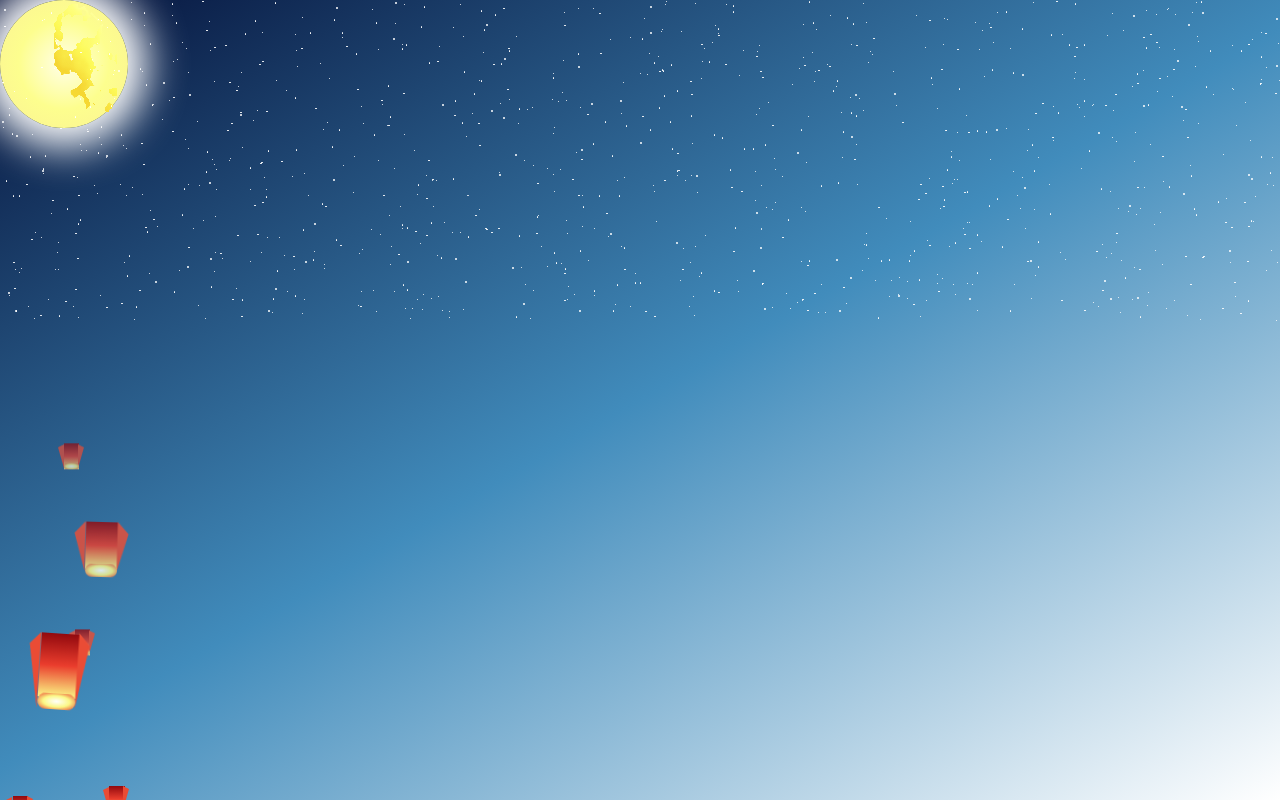
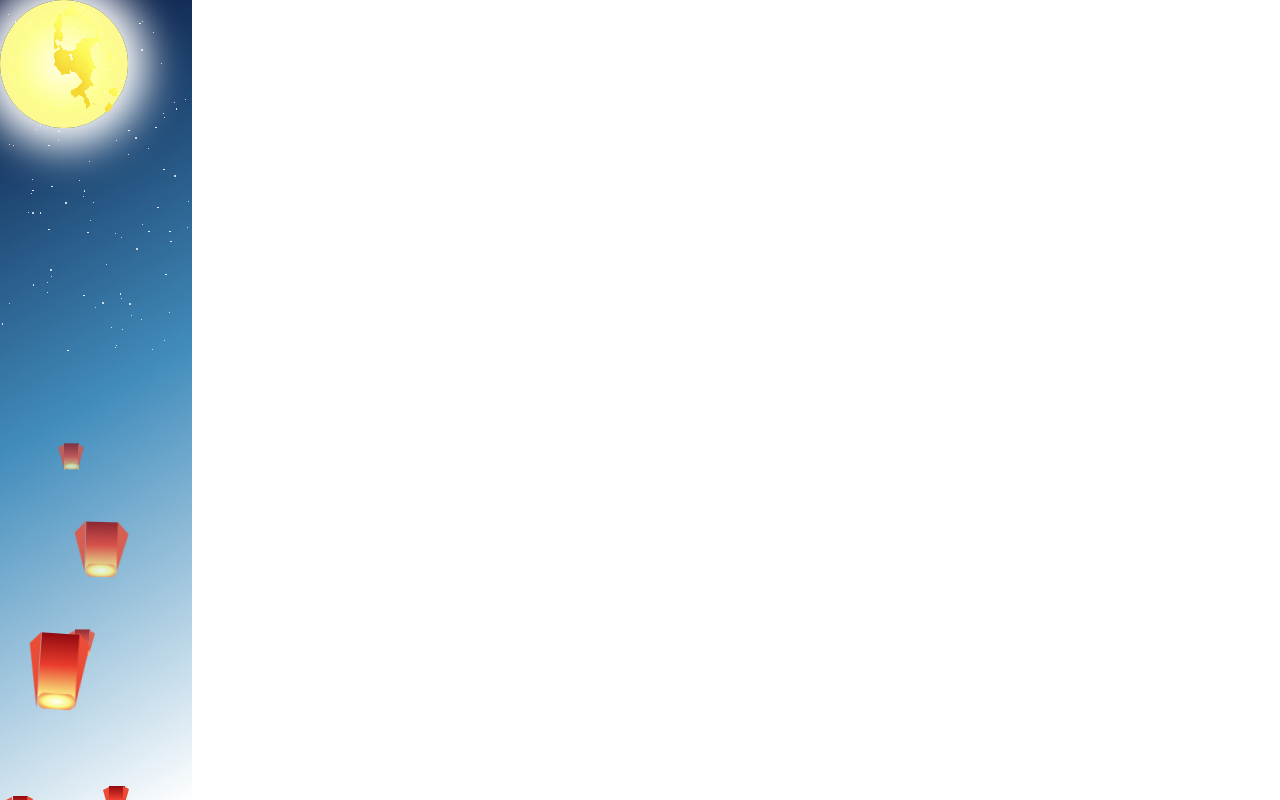
Before and after one commit to zhengxianyu/Mid-autumn, a plain HTML site: page index.html in a window 1280 px wide. Drawn offline with nearby package versions, Linux system fonts and the light colour scheme.

```diff
--- a/index.css
+++ b/index.css
@@ -68,7 +68,7 @@
 
 .mid-autumn-body {
   position: fixed;
-  width: 100vw;
+  width: 15vw;
   height: 100vh;
   background: linear-gradient(150deg, #041039, #418cbc, #fff);
 }
--- a/index.js
+++ b/index.js
@@ -33,13 +33,13 @@
     document.getElementById('midAutumn').appendChild(kongMing);
   }
 
-  for (let index = 0; index < 1000; index++) {
+  for (let index = 0; index < 100; index++) {
     let star = document.createElement('div');
     star.className = 'star';
     star.style = 'left: ' +
-      numberRandom(100, 0) +
+      numberRandom(15, 0) +
     'vw; top: ' +
-      numberRandom(40, 0) +
+      numberRandom(45, 0) +
     'vh;';
 
     document.getElementById('sky').appendChild(star);
```
Also changed, not shown: 1 other file.
